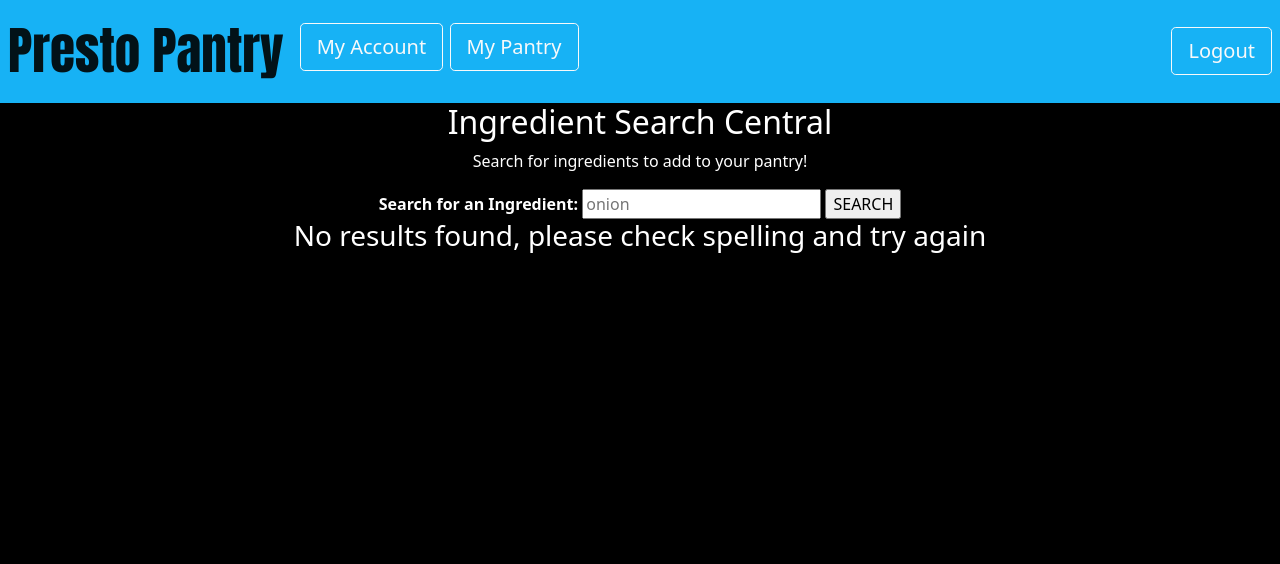
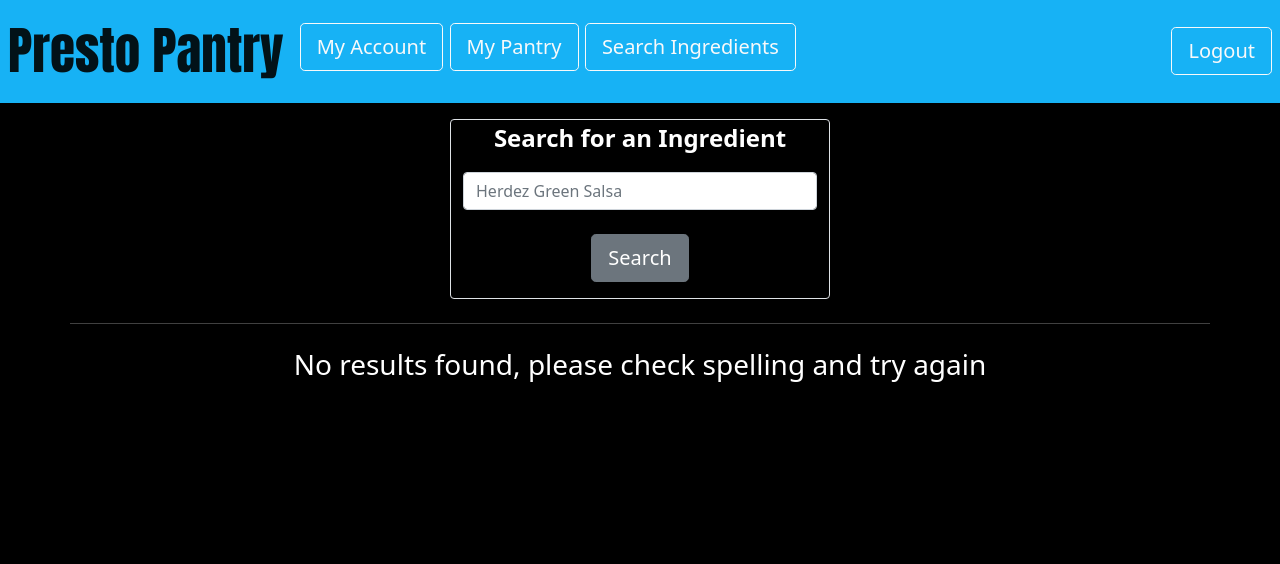
Before and after one commit to dmill166/PrestoPantry, a Django app: page /search-pantry-ingredients/ in a window 1280 px wide. Shown: the top 564 px of the page. Run offline with Django 4.2, Linux system fonts and the light colour scheme; the visitor is signed in with stand-in values (Sample User, id 1); some libraries are stand-ins or nearby versions.

Commit message:
sonar cloud fixes, styles search page pantry page

```diff
--- a/prestopantry_app/static/css/style.css
+++ b/prestopantry_app/static/css/style.css
@@ -13,7 +13,7 @@
 }
 .navbar-brand{
   font-size: 3.2rem;
-  font-family: impact;
+  font-family: Impact, Haettenschweiler, 'Arial Narrow Bold', sans-serif;
 }
 .nav_bar{
   padding-left: .5rem;
--- a/prestopantry_app/templates/base.html
+++ b/prestopantry_app/templates/base.html
@@ -3,17 +3,13 @@
 <!doctype html>
 <html lang="en">
   <head>
-    <!-- Required meta tags -->
     <meta charset="utf-8">
     <meta name="viewport" content="width=device-width, initial-scale=1, shrink-to-fit=no">
-
-    <!-- Bootstrap CSS -->
-    <!-- <link rel="stylesheet" href="https://stackpath.bootstrapcdn.com/bootstrap/4.3.1/css/bootstrap.min.css" integrity="sha384-ggOyR0iXCbMQv3Xipma34MD+dH/1fQ784/j6cY/iJTQUOhcWr7x9JvoRxT2MZw1T" crossorigin="anonymous"> -->
     <link href="https://cdn.jsdelivr.net/npm/bootstrap@5.1.3/dist/css/bootstrap.min.css" rel="stylesheet" integrity="sha384-1BmE4kWBq78iYhFldvKuhfTAU6auU8tT94WrHftjDbrCEXSU1oBoqyl2QvZ6jIW3" crossorigin="anonymous">
     <link rel="stylesheet" href="https://cdn.jsdelivr.net/npm/bootstrap-icons@1.5.0/font/bootstrap-icons.css">
     <link rel="stylesheet" href="//use.fontawesome.com/releases/v5.0.7/css/all.css">
     <link rel="stylesheet" type="text/css" href="{% static 'css/style.css' %}">
-    <link rel="shortcut icon" href="#" />
+    <link rel="shortcut icon" href="#">
     <title>PrestoPantry</title>
   </head>
   <body class= "main_container" style="background-color: rgb(0, 0, 0);">
@@ -29,28 +25,28 @@
 
         <ul class="navbar-nav me-auto mb-2 mb-lg-0 padd_nav_button">
           <li class="nav-item pb-2">
-            <a  href="{% url 'account' %}" class="btn btn-outline-light btn-lg" > My Account </a>
+            <a  href="{% url 'account' %}" class="btn btn-outline-light btn-lg">My Account</a>
+          </li>
+          <li class="nav-item pb-2">
+            <a href="{% url 'pantry' %}" class="btn btn-outline-light btn-lg">My Pantry</a>
           </li>
           <li class="nav-item">
-            <a href="{% url 'pantry' %}" class="btn btn-outline-light btn-lg" > My Pantry </a>
+            <a href="{% url 'search-pantry-ingredients' %}" class="btn btn-outline-light btn-lg">Search Ingredients</a>
           </li>
         </ul>
-          <a href="{% url 'logout' %}" class="btn btn-outline-light btn-lg" >Logout</a>
+          <a href="{% url 'logout' %}" class="btn btn-outline-light btn-lg">Logout</a>
 
           {% comment %}
-          <a href="{% url 'community' %}" class="btn btn-outline-light btn-lg" >Community</a>
+          <a href="{% url 'community' %}" class="btn btn-outline-light btn-lg">Community</a>
 
           {% endcomment %}
-
 
         {% else %}
 
         <ul class="navbar-nav me-auto mb-2 mb-lg-0"></ul>
         <div class="">
-          <a href="{% url 'signup' %}" class="btn btn-outline-light btn-lg" >Sign Up</a>
-          <a href="{% url 'login' %}" class="btn btn-outline-light btn-lg" >Login</a>
-
-
+          <a href="{% url 'signup' %}" class="btn btn-outline-light btn-lg">Sign Up</a>
+          <a href="{% url 'login' %}" class="btn btn-outline-light btn-lg">Login</a>
         </div>
 
         {% endif %}
@@ -66,26 +62,22 @@
       </main>
 
 
-<!-- Footer -->
 <footer class="footer text-center text-white mt-auto ">
   <div class="container p-1">
     <div class="about-button">
     <a class="" href="{% url 'about' %}">About Us</a>
   </div>
     <section class="mb-3">
-      <a class="btn btn-floating m-0" href="https://github.com/dmill166/PrestoPantry" role="button"><i class="fab fa-github"></i></a>
+      <a class="btn btn-floating m-0" href="https://github.com/dmill166/PrestoPantry" role="button"><em class="fab fa-github"></em></a>
     </section>
   </div>
  <div class="copyright"> All Rights Reserved, &copy; 2022 PrestoPantry</div>
-
 </footer>
 
     <!-- Optional JavaScript -->
     <!-- jQuery first, then Popper.js, then Bootstrap JS -->
     <script src="https://code.jquery.com/jquery-3.3.1.slim.min.js" integrity="sha384-q8i/X+965DzO0rT7abK41JStQIAqVgRVzpbzo5smXKp4YfRvH+8abtTE1Pi6jizo" crossorigin="anonymous"></script>
     <script src="https://cdnjs.cloudflare.com/ajax/libs/popper.js/1.14.7/umd/popper.min.js" integrity="sha384-UO2eT0CpHqdSJQ6hJty5KVphtPhzWj9WO1clHTMGa3JDZwrnQq4sF86dIHNDz0W1" crossorigin="anonymous"></script>
-    <!-- <script src="https://stackpath.bootstrapcdn.com/bootstrap/4.3.1/js/bootstrap.min.js" integrity="sha384-JjSmVgyd0p3pXB1rRibZUAYoIIy6OrQ6VrjIEaFf/nJGzIxFDsf4x0xIM+B07jRM" crossorigin="anonymous"></script> -->
     <script src="https://cdn.jsdelivr.net/npm/bootstrap@5.1.3/dist/js/bootstrap.bundle.min.js" integrity="sha384-ka7Sk0Gln4gmtz2MlQnikT1wXgYsOg+OMhuP+IlRH9sENBO0LRn5q+8nbTov4+1p" crossorigin="anonymous"></script>
-    <!-- <script src="https://kit.fontawesome.com/a076d05399.js" crossorigin="anonymous"></script> -->
   </body>
 </html>
--- a/prestopantry_app/templates/login.html
+++ b/prestopantry_app/templates/login.html
@@ -36,7 +36,7 @@
 
               <hr class="my-4">
               <a class="btn btn-lg btn-block btn-primary google_login_button" href="{% url 'social:begin' 'google-oauth2' %}"
-               ><i class="fab fa-google me-2"></i> Sign in with google</a>
+               ><em class="fab fa-google me-2"></em> Sign in with google</a>
 
             </div>
           </div>
--- a/prestopantry_app/templates/search_pantry_ingredients.html
+++ b/prestopantry_app/templates/search_pantry_ingredients.html
@@ -1,41 +1,37 @@
 {% extends 'base.html' %}
 {% block content %}
 {% load static %}
-
-<div class="">
-<h2 class="text-white text-center">Ingredient Search Central</h2>
-<p class="text-white text-center">Search for ingredients to add to your pantry!</p>
-<section class="text-center text-white">
 
 <div class="text-danger">
 <p>{{api_frequency}}</p>
 </div>
 
+<div class="container text-white text-center ">
 <form action = "{% url 'search-pantry-ingredients' %}" method = "post">
     {% csrf_token %}
-    <label for="ingredient_field"> <b>Search for an Ingredient:</b> </label>
-    <input id="ingredient_field"  type="text" required="required" placeholder="onion" name="ingredient_name">
-    <input type="submit" value="SEARCH" name="ingredient_button">
+    <div class="row height d-flex justify-content-center align-items-center">
+        <div class="col-md-4 border rounded ">
+            <label for="ingredient_field" class="pb-3 fw-bolder fs-4">Search for an Ingredient</label>
+                <input class="form-control" id="ingredient_field"  type="text" required="required" placeholder="Herdez Green Salsa" name="ingredient_name">
+                <br>
+                <input type="submit" value="Search" name="ingredient_button" class="btn btn-secondary btn-lg mb-3">
+            </div>
+    </div>
 </form>
+</div>
 
+<hr class="my-4 text-white">
+
+<!--  SAVE FOR DISPLAYING INGREDIENTS -->
 {% comment %}
 <form action = "{% url 'search-pantry-ingredients' %}" method = "post">
     {% csrf_token %}
-    <label for="ingredient_name"> <b>Search for a recipe via ingredients:</b> </label>
+    <label for="ingredient_name fw-bolder">Search for a recipe via ingredients:</label>
     <input id="ingredients" type="text" placeholder="pepperoni, cheese, olive" name="ingredients">
     <input type="submit" value="SEARCH" name="ingredient_per_recipe_button">
 </form>
 
 {% endcomment %}
-
-</section>
-
-
-
-
-    {% comment %}
-    <h5 class="card-title">{{ingredient_name}}</h5>
-    {% endcomment %}
 
     <h3 class="text-center text-white">{{error}}</h3>
 
@@ -47,25 +43,21 @@
                 {% if item.0 == None %}
                 <img class="card-img-top" src="{% static "images/hcruz.png" %}" alt="...">
                 {% else %}
-
-                <img class="card-img-top" src="{{ item.0 }}" alt=" {% static "images/hcruz.png" %} NO IMAGE">
+                <img class="card-img-top" src="{{ item.0 }}" alt="NO IMAGE">
                 {% endif %}
 
 
             <div class="card-body">
                     <ul class="list-group list-group-flush bg-transparent">
-                        <li class="list-group-item overflow-auto" style="height: 7rem;"><b>Ingredient:</b> {{item.1}}</li>
-                        <li class="list-group-item"><b>Id:</b> {{item.2}}</li>
-                        <li class="list-group-item"><b>Upc:</b> {{item.3}}</li>
+                        <li class="list-group-item overflow-auto" style="height: 7rem;"><strong>Ingredient:</strong>{{item.1}}</li>
+                        <li class="list-group-item"><strong>Id:</strong>{{item.2}}</li>
+                        <li class="list-group-item"><strong>Upc:</strong>{{item.3}}</li>
                     </ul>
 
                     <hr class="my-2">
+
                     {% if item.4 == True %}
-                    <div class="text-success">
-                       <b>Ingredient Added!</b>
-
-
-                    </div>
+                    <div class="text-success fw-bolder">Ingredient Added!</div>
                     {% else %}
 
                         <form method = "post">
@@ -74,7 +66,6 @@
                             <input type="hidden" value="{{item.1}}" name="ingredient_name">
                             <input type="hidden" value="{{item.3}}" name="upc">
                             <input type="submit" value="Add" name="add_ingredient_button" class="btn btn-success btn-md ">
-
                         </form>
 
                     {% endif %}
@@ -85,20 +76,20 @@
         </div>
         <br>
 
+
+        <!--SAVE FOR SHOWING RECIPES  -->
 {% comment %}
-
-
 
 {% elif recipe_context %}
 
     {% for item in recipe_context.recipe  %}
-        <h5><b>-------------Recipe Info-------------</b></h5>
+        <h5 class="fw-bolder">-------------Recipe Info-------------</h5>
         <li>Recipe Name: {{item.1}}</li>
         <li>Recipe Id: {{item.0}}</li>
         <img src="{{item.2}}" alt="">
 
 
-            <h5><b>Missing Ingredients</b></h5>
+            <h5 class="fw-bolder">Missing Ingredients</h5>
             {% for element in item.3 %}
             <li>Missing Ingredient Id: {{element.0}} Missing Ingredient: {{ element.1}}</li>
             <img src="{{element.2}}" alt="">
@@ -106,7 +97,7 @@
             <li>No Missing Ingredients</li>
             {% endfor %}
 
-            <h5><b>Used Ingredients</b></h5>
+            <h5 class="fw-bolder">Used Ingredients</h5>
             {% for element in item.4  %}
             <li>Used Ingredient Id: {{element.0}} Used Ingredient: {{ element.1}}</li>
             <img src="{{element.2}}" alt="">
@@ -114,7 +105,7 @@
             <li>No Used Ingredients</li>
             {% endfor %}
 
-            <h5><b>Unused Ingredients</b></h5>
+            <h5 class="fw-bolder">Unused Ingredients</h5>
             {% for element in item.5  %}
             <li>Unused Ingredient Id: {{element.0}} Unused Ingredient: {{ element.1}}</li>
             <img src="{{element.2}}" alt="">
@@ -126,7 +117,4 @@
 
     {% endcomment %}
 
-
-</div>
-
 {% endblock %}
--- a/prestopantry_app/templates/signup.html
+++ b/prestopantry_app/templates/signup.html
@@ -37,7 +37,7 @@
              <div class="text-center">
 
                <a class="btn btn-lg btn-block btn-primary google_login_button" href="{% url 'social:begin' 'google-oauth2' %}"
-                 ><i class="fab fa-google me-2"></i> Sign in with google</a>
+                 ><em class="fab fa-google me-2"></em> Sign in with google</a>
 
              </div>
             </div>
```
Also changed, not shown: prestopantry_app/templates/about.html (+14 -15 lines), prestopantry_app/templates/apicall.html (deleted, +0 -25 lines), prestopantry_app/templates/community.html (+4 -9 lines), prestopantry_app/templates/landing_page.html (+6 -19 lines), prestopantry_app/templates/pantry.html (+7 -34 lines), prestopantry_app/templates/recipe.txt (deleted, +0 -2 lines), prestopantry_app/templates/search.html (deleted, +0 -37 lines).
